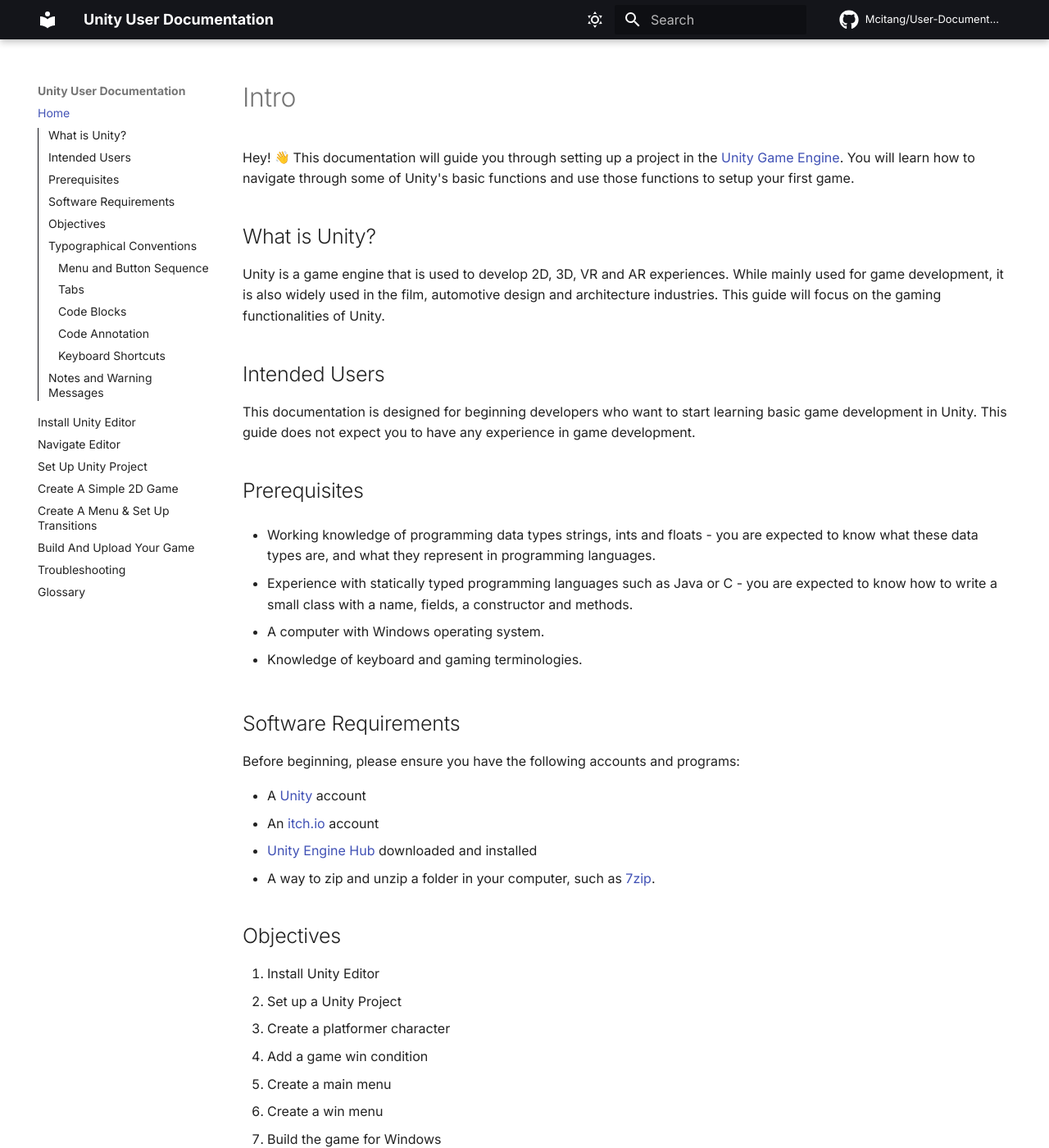
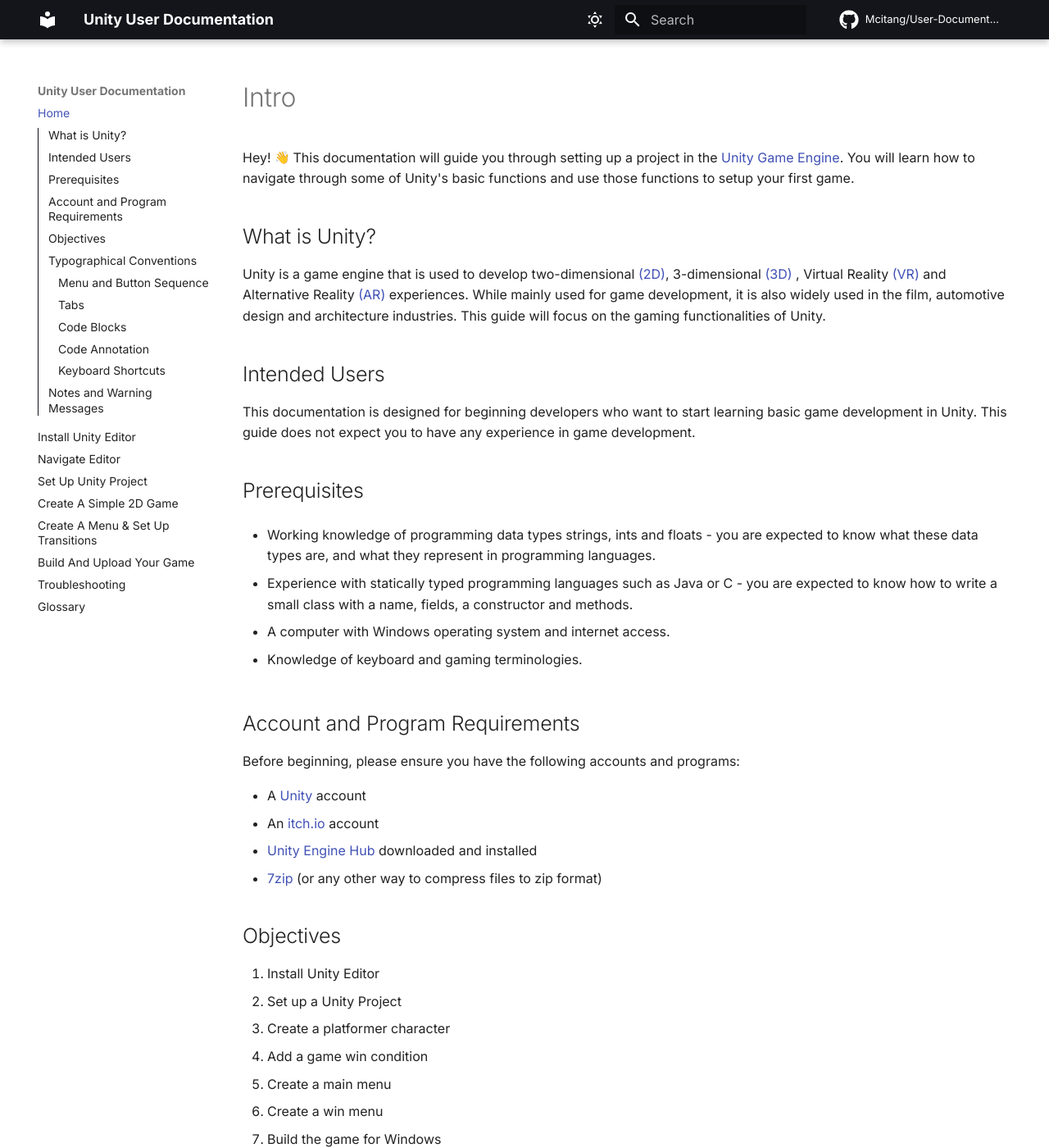
Before and after one commit to Mcitang/User-Documentation, an MkDocs documentation site: the page built from docs/index.md, in a window 1280 px wide and 1400 px high. Shown: the whole window at 82% size. Built offline with MkDocs 1.6.1 and Material for MkDocs 9.7.7, drawn with Linux system fonts in a browser that asks for light colours; emoji names are drawn with the system emoji font; comment, search, counter and statistics services are not loaded.

Commit message:
Edit wording

```diff
--- a/docs/index.md
+++ b/docs/index.md
@@ -2,7 +2,7 @@
 Hey! :wave: This documentation will guide you through setting up a project in the [Unity Game Engine][unity-url]. You will learn how to navigate through some of Unity's basic functions and use those functions to setup your first game.
 
 ## What is Unity?
-Unity is a game engine that is used to develop 2D, 3D, VR and AR experiences. While mainly used for game development, it is also widely used in the film, automotive design and architecture industries. This guide will focus on the gaming functionalities of Unity.
+Unity is a game engine that is used to develop two-dimensional [(2D)][glossary], 3-dimensional [(3D)][glossary] , Virtual Reality [(VR)][glossary] and Alternative Reality [(AR)][glossary] experiences. While mainly used for game development, it is also widely used in the film, automotive design and architecture industries. This guide will focus on the gaming functionalities of Unity.
 
 
 ## Intended Users
@@ -13,17 +13,17 @@
 
 - Experience with statically typed programming languages such as Java or C - you are expected to know how to write a small class with a name, fields, a constructor and methods.
 
-- A computer with Windows operating system.
+- A computer with Windows operating system and internet access.
 
 - Knowledge of keyboard and gaming terminologies.
 
-## Software Requirements
+## Account and Program Requirements
 Before beginning, please ensure you have the following accounts and programs:
 
 - A [Unity] [unity-url] account
 - An [itch.io][itch-url] account
 - [Unity Engine Hub][unity-hub-url] downloaded and installed
-- A way to zip and unzip a folder in your computer, such as [7zip][7-zip-url].
+- [7zip][7-zip-url] (or any other way to compress files to zip format)
 
 
 ## Objectives
```
Also changed, not shown: other parts of docs/index.md (+2 -0 lines).
